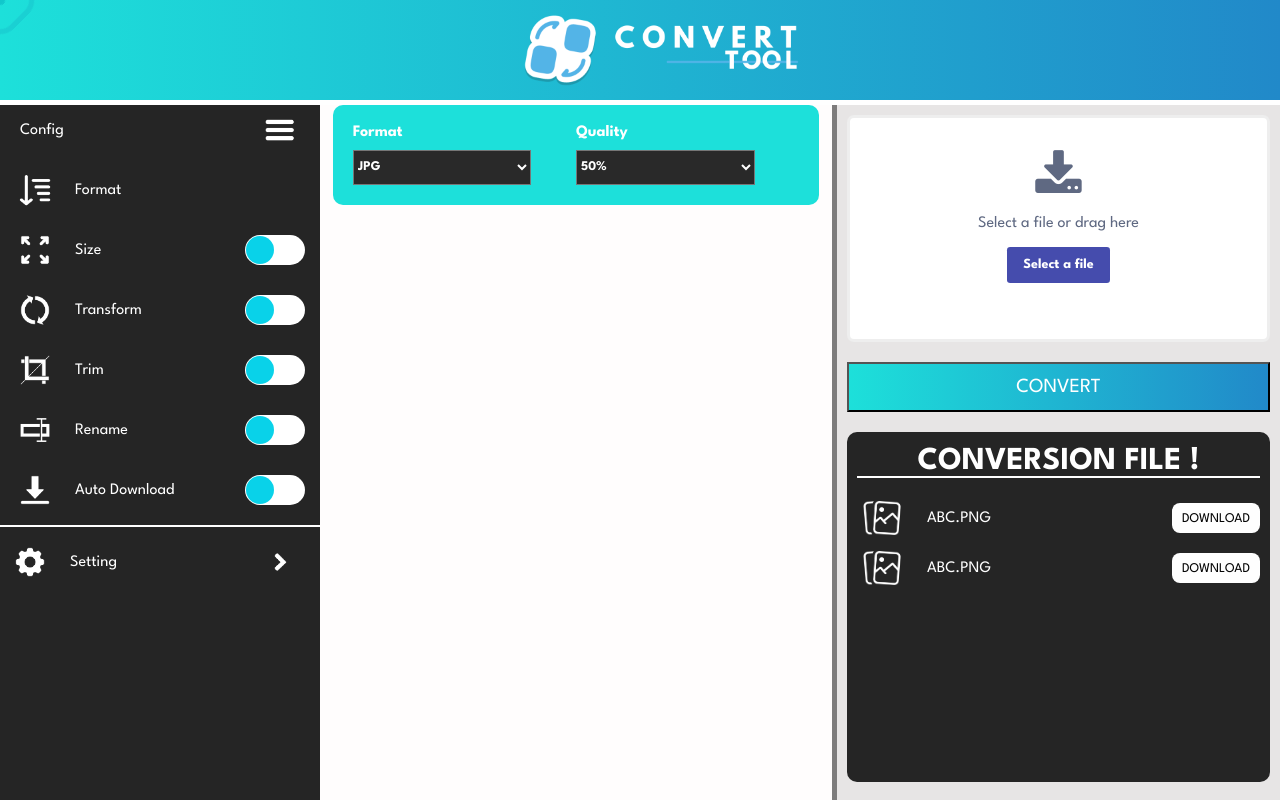
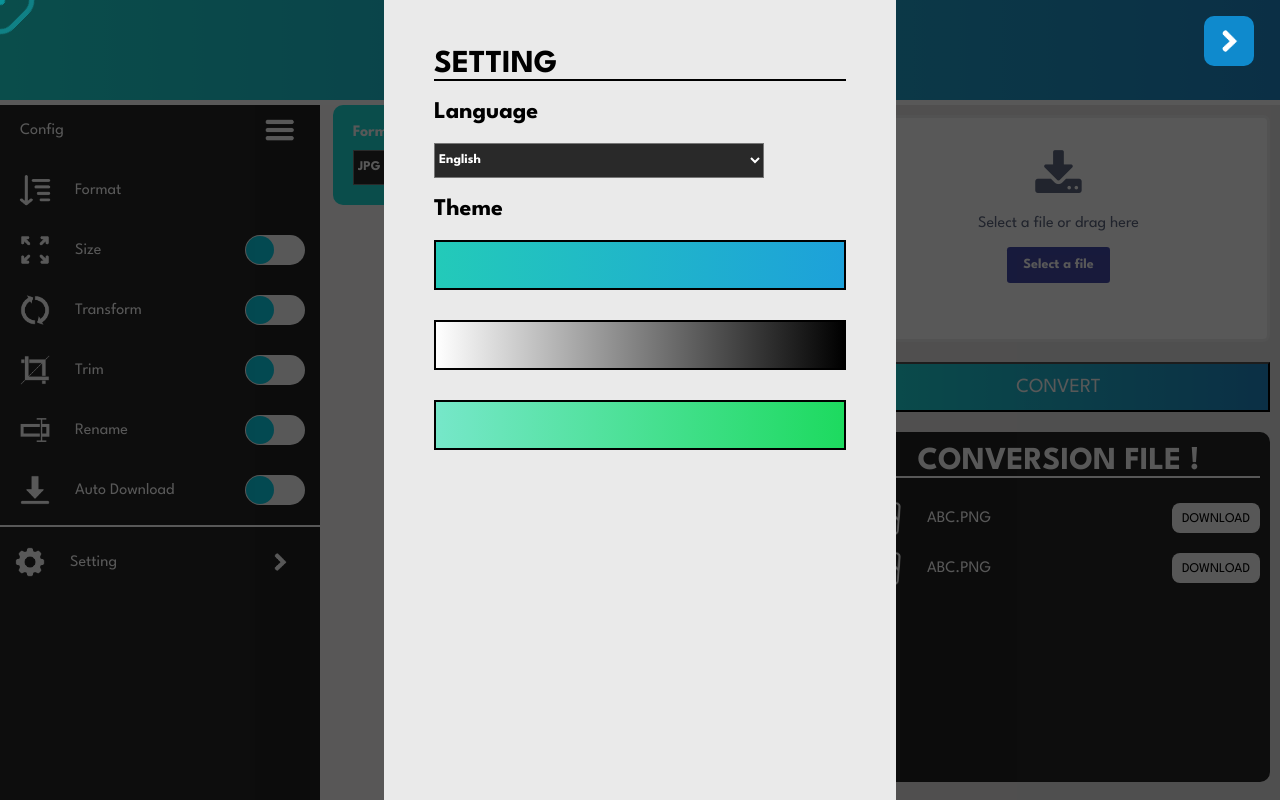
Before and after one commit to Puh1001/Covert-image-web, a website: page HTML/index.html in a window 1280 px wide. Shown: the top 800 px of the page. Drawn offline with Linux system fonts and the light colour scheme; a web font is replaced by a local one.

Commit message:
demo_setting

```diff
--- a/CSS/index.css
+++ b/CSS/index.css
@@ -672,7 +672,7 @@ footer {
     top: 0px;
     left: 0px;
     transform: translate(-50%, -50%) rotateZ(45deg);
-    z-index: 200;
+    z-index: 500;
     transition: 0.05s;
     pointer-events: none;
     background-color: transparent;
@@ -686,7 +686,7 @@ footer {
     top: 0px;
     left: 0px;
     transform: translate(-50%, -50%) rotateZ(45deg);
-    z-index: 100;
+    z-index: 500;
     transition: 0.001s;
     pointer-events: none;
 }
--- a/CSS/main_edit.css
+++ b/CSS/main_edit.css
@@ -54,3 +54,7 @@
     border: none;
     color: white;
 }
+.tool_3_option:hover{
+    background-color: #24c6c1;
+    cursor: pointer;
+}
--- /dev/null
+++ b/CSS/setting_box.css
@@ -0,0 +1,56 @@
+.setting_box{
+    background-color: rgba(0, 0, 0, 0.653);
+    width: 100vw;
+    height: 100vh;
+    position: fixed;
+    z-index: 300;
+    justify-content: center;
+    transition: 0.5s;
+    /* transform-origin: right; */
+}
+.setting_box_edit{
+    width: 40vw;
+    height: 100vh;
+    background-color: rgb(234, 234, 234);
+    color: black;
+    padding: 50px;
+}
+    .setting_box_edit h1{
+        width: 100%;
+        border-bottom: 2px solid black;
+    }
+.out_setting{
+    position: absolute;
+    background-color: rgb(15, 138, 205);
+    width: 50px;
+    height: 50px;
+    top: 2%;
+    right: 2%;
+    border-radius: 20%;
+    justify-content: center;
+    align-items: center;
+}
+.out_setting img{
+    width: 100%;
+}
+
+h2{
+    margin: 20px 0px;
+}
+
+.Theme_format{
+    width: 100%;
+    height: 50px;
+    background: repeating-linear-gradient(to right, rgb(35, 202, 185),rgb(29, 161, 218));
+    border: 2px solid black;
+    margin-bottom: 30px;
+}
+    #main_theme{
+        background: repeating-linear-gradient(to right, rgb(35, 202, 185),rgb(29, 161, 218));
+    }
+    #black_theme{
+        background: repeating-linear-gradient(to right, rgb(255, 255, 255),rgb(0, 0, 0));
+    }
+    #green_theme{
+        background: repeating-linear-gradient(to right, rgb(118, 231, 201),rgb(29, 218, 95));
+    }
--- a/HTML/index.html
+++ b/HTML/index.html
@@ -1,5 +1,5 @@
 <!DOCTYPE html>
-<html lang="en">
+<html lang="en-US">
 
 <head>
     <meta charset="UTF-8">
@@ -17,12 +17,28 @@
     <link rel="stylesheet" type="text/css" href="../CSS/taskbar.css">
     <link rel="stylesheet" type="text/css" href="../CSS/reponsive.css">
     <link rel="stylesheet" type="text/css" href="../CSS/button_convert.css">
+    <link rel="stylesheet" type="text/css" href="../CSS/setting_box.css">
 </head>
-
 <body>
-    <!-- <div class="loading flexBox">
-        <img src="../Pictures/Icon/Icon_Logo_2.png">
-    </div> -->
+    <div class="setting_box flexBox">
+        <div class="out_setting flexBox">
+            <img src="../Pictures/Icon/Icon_arrow.png">
+        </div>
+        <div class="setting_box_edit">
+            <h1>SETTING</h1>
+            <div class="edit_setting">
+                <h2>Language</h2>
+                <select name="convert-type" class="selection_format" onchange="translatePage(this.value)">
+                    <option value="en">English</option>
+                    <option value="vi">Tiếng Việt</option>
+                </select>
+                <h2>Theme</h2>
+                <div class="Theme_format" id="main_theme"></div>
+                <div class="Theme_format" id="black_theme"></div>
+                <div class="Theme_format" id="green_theme"></div>
+            </div>
+        </div>
+    </div>
     <div class="mouse"></div>
     <div class="mousePoint"></div>
     <div class="taskbar">
@@ -32,18 +48,6 @@
         <div class="header_logo">
             <a href=""><img src="../Pictures/Icon/Icon_Logo_2.png"></a>
         </div>
-        <!-- <div class="header_category">
-            <ul class="flexBox">
-                <li><a href="">catergory</a></li>
-                <li><a href="">catergory</a></li>
-                <li><a href="">catergory</a></li>
-                <li><a href="">catergory</a></li>
-            </ul>
-        </div>
-        <div class="header_userLogin flexBox">
-            <a href="">SIGN UP</a>
-            <a href="">LOGIN</a>
-        </div> -->
         <div class="Menu">
             <img src="../Pictures/Icon/Icon_menu.png">
         </div>
@@ -234,7 +238,6 @@
         <div class="main_dropImg">
             <form id="file-upload-form" class="uploader">
                 <input id="file-upload" type="file" name="fileUpload" accept="image/*" />
-
                 <label for="file-upload" id="file-drag">
                     <img id="file-image" src="#" alt="Preview" class="hidden">
                     <div id="start">
@@ -271,10 +274,6 @@
                     <button><a href="/dowload">DOWNLOAD</a></button>
                 </div>
             </div>
-           <!-- <div class="tutorial">
-                <h1 align="center">TUTORIAL</h1>
-                <video src="../Video/Video_tutorial.mp4" autoplay muted loop></video>
-            </div>  -->
         </div>
     </main>
     <footer>
@@ -306,6 +305,7 @@
     <script src="../JSEvent/upload.js"></script>
     <script src="../JSEvent/PositionMouse.js"></script>
     <script src="../JSEvent/button_main_tool.js"></script>
+    <script src="../JSEvent/setting_box.js"></script>
 </body>
 
 </html>
--- /dev/null
+++ b/JSEvent/setting_box.js
@@ -0,0 +1,26 @@
+var out_setting = document.querySelector(".out_setting");
+var open_setting = document.querySelector(".tool_3_option");
+var setting_box = document.querySelector(".setting_box");
+
+out_setting.addEventListener("click", function() {
+    setting_box.style.transform = "translateX(100px)"; // Lật phần tử theo trục X
+    setting_box.style.opacity = "0"; // Làm mờ phần tử
+    setting_box.style.zIndex = "-1";
+});
+
+open_setting.addEventListener("click", function(){
+    setting_box.style.transform = "translateX(0px)"; // Lật phần tử theo trục X
+    setting_box.style.opacity = "1"; // Làm mờ phần tử
+    setting_box.style.zIndex = "300";
+});
+
+
+// dịch
+function translatePage(language) {
+    var url = window.location.href;
+    if (language === 'vi') {
+        window.location.href = "http://translate.google.com/translate?sl=auto&tl=" + language + "&u=" + url;
+    } else {
+        location.reload();
+    }
+}
```
